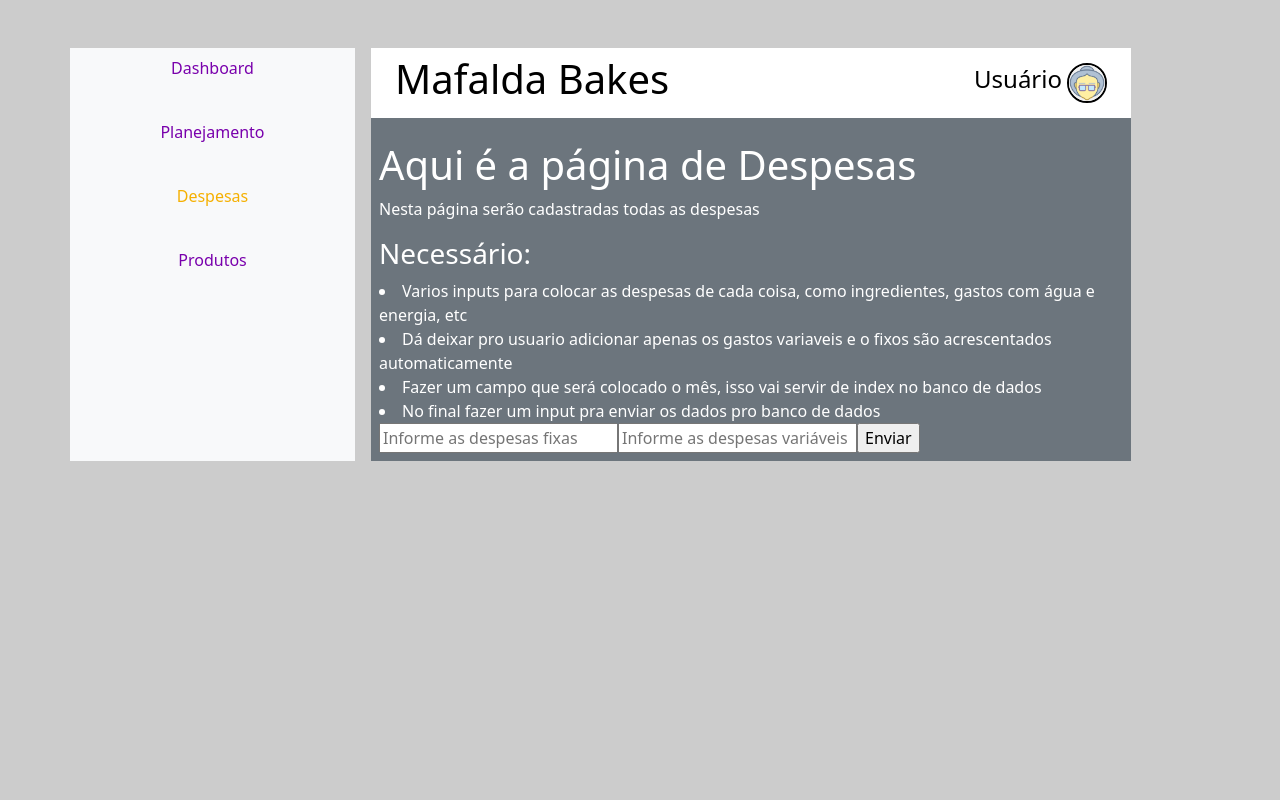
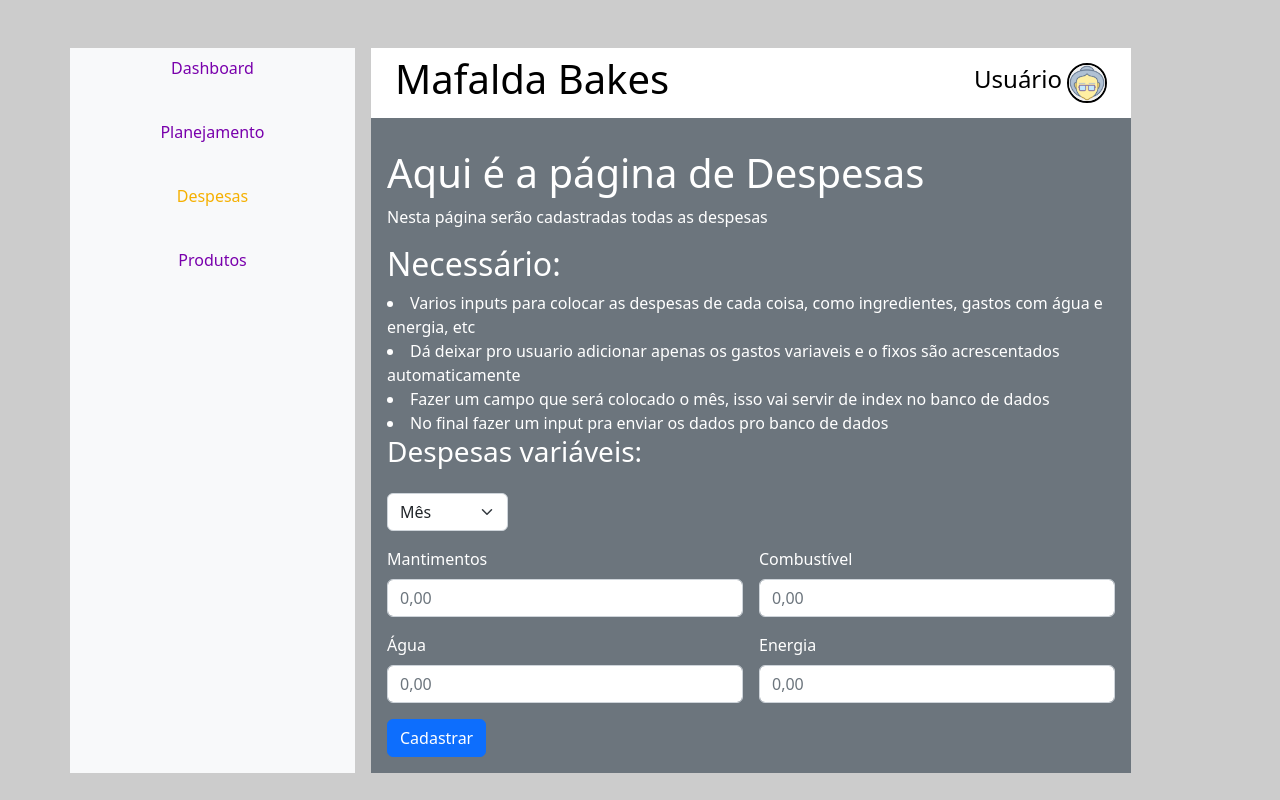
Before and after one commit to MontanoZ/mafaldabakes, a Vue app in the folder Delícias da Vovó/: page /Despesas in a window 1280 px wide. Built offline with nearby package versions, Linux system fonts and the light colour scheme.

Commit message:
Tentativa de mexer com banco

```diff
--- a/Delícias da Vovó/src/App.vue
+++ b/Delícias da Vovó/src/App.vue
@@ -5,7 +5,7 @@
         <Navbar class="me-3"/>
         <section class="col-sm-8 bg-secondary text-white p-0">
           <Header />
-          <RouterView class="p-2 "/>
+          <RouterView class="p-3" :banco="db"/>
         </section>
       </div>
     </div>
@@ -20,6 +20,31 @@
     components: {
       Header,
       Navbar
+    },
+    data(){
+      return{
+        db: null,
+      }
+    },
+    async created() {
+      this.db = await this.getDb();
+      console.log(this.db)
+    },
+    methods: {
+      async getDb(){
+        return new Promise((resolve, reject) => {
+          let request = indexedDB.open("teste", 1);
+
+          request.onerror = e => {
+            console.log('Error ao criar banco de dado!', e);
+            reject('Error');
+          };
+
+          request.onsuccess = e => {
+            resolve(e.target.result);
+          };
+        });
+      }
     }
   }
 </script>
--- a/Delícias da Vovó/src/views/Dashboard.vue
+++ b/Delícias da Vovó/src/views/Dashboard.vue
@@ -15,7 +15,14 @@
 
 <script>
 export default{
-    name: "Dashboard"
+    name: "Dashboard",
+    props: {
+        banco: IDBDatabase
+    },
+    methods: {
+
+    }
+
 }
 </script>
 
--- a/Delícias da Vovó/src/views/Despesas.vue
+++ b/Delícias da Vovó/src/views/Despesas.vue
@@ -1,26 +1,84 @@
 <template>
     <div class="despesas">
 
-
         <h1>Aqui é a página de Despesas</h1>
         <p>Nesta página serão cadastradas todas as despesas</p>
-        <h3>Necessário:</h3>
+        <h2>Necessário:</h2>
         <li>Varios inputs para colocar as despesas de cada coisa, como ingredientes, gastos com água e energia, etc</li>
         <li>Dá deixar pro usuario adicionar apenas os gastos variaveis e o fixos são acrescentados automaticamente</li>
         <li>Fazer um campo que será colocado o mês, isso vai servir de index no banco de dados</li>
         <li>No final fazer um input pra enviar os dados pro banco de dados</li>
 
-        <input type="text" v-model="input_despesas_fixas" placeholder="Informe as despesas fixas">
-        <input type="text" v-model="input_despesas_variaveis" placeholder="Informe as despesas variáveis">
-        <input type="submit" value="Enviar" v-on:click="submitForm">
+        <form class="row g-3">
+            <h3>Despesas variáveis:</h3>
+            <div class="col-md-12">
+                <div class="col-md-2">
+                    <select id="mes" class="form-select">
+                    <option selected>Mês</option>
+                    <option v-for="mes in meses" v-bind:key="mes.id">{{ mes.mes }}</option>
+                    </select>
+                </div>
+            </div>
+            <div class="col-md-6">
+                <label for="Mantimentos" class="form-label">Mantimentos</label>
+                <input  type="number" step="0.01" min="0" class="form-control" id="Mantimentos" placeholder="0,00">
+            </div>
+            <div class="col-md-6">
+                <label for="combustivel" class="form-label">Combustível</label>
+                <input type="number" step="0.01" min="0" class="form-control" id="combustivel" placeholder="0,00">
+            </div>
+            <div class="col-md-6">
+                <label for="Agua" class="form-label">Água</label>
+                <input type="number" step="0.01" min="0" class="form-control" id="Agua" placeholder="0,00">
+            </div>
+            <div class="col-md-6">
+                <label for="Energia" class="form-label">Energia</label>
+                <input type="number" step="0.01" min="0" class="form-control" id="Energia" placeholder="0,00">
+            </div>
+            <div class="col-12">
+                <a @click="addGastos" class="btn btn-primary">Cadastrar</a>
+            </div>
+        </form>
 
     </div>
 </template>
 
 <script>
-export default{
-    name: "Despesas"
-}
+    export default{
+        name: "Despesas",
+        data(){
+            return {
+                meses: [
+                    {id: 1, mes: 'Janeiro'},
+                    {id: 2, mes: 'Fevereiro'},
+                    {id: 3, mes: 'Março'},
+                    {id: 4, mes: 'Abril'},
+                    {id: 5, mes: 'Maio'},
+                    {id: 6, mes: 'Junho'},
+                    {id: 7, mes: 'Julho'},
+                    {id: 8, mes: 'Agosto'},
+                    {id: 9, mes: 'Setembro'},
+                    {id: 10, mes: 'Outubro'},
+                    {id: 11, mes: 'Novembro'},
+                    {id: 12, mes: 'Dezembro'},
+                ]
+            }
+        },
+        props: {
+            banco: IDBDatabase
+        },
+        methods: {
+            async addGastos(){
+                console.log(this.banco)
+                this.banco.onupgradeneeded = e => { // Colocar isso no app junto com a criação do banco
+                    var db = e.target.result;
+                    console.log("db")
+                    var variaveis = db.createObjectStore("variaveis");
+                    variaveis.add({campo: 'agua'}, 1);
+                }
+            }
+        }
+    }
 </script>
 
 
```
